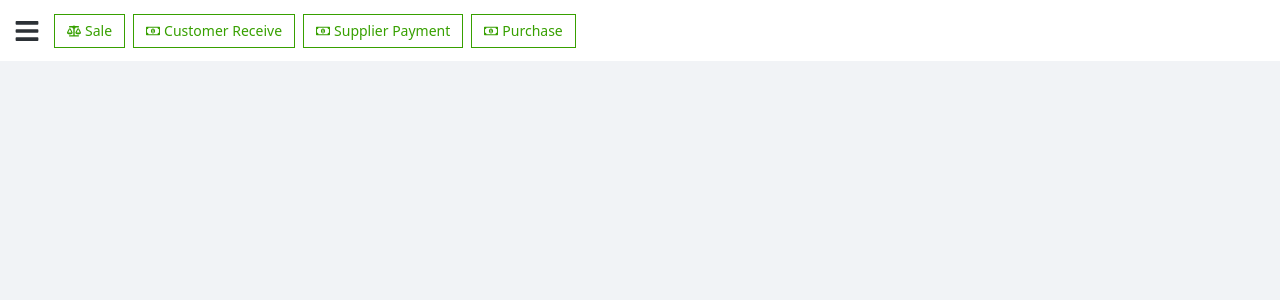
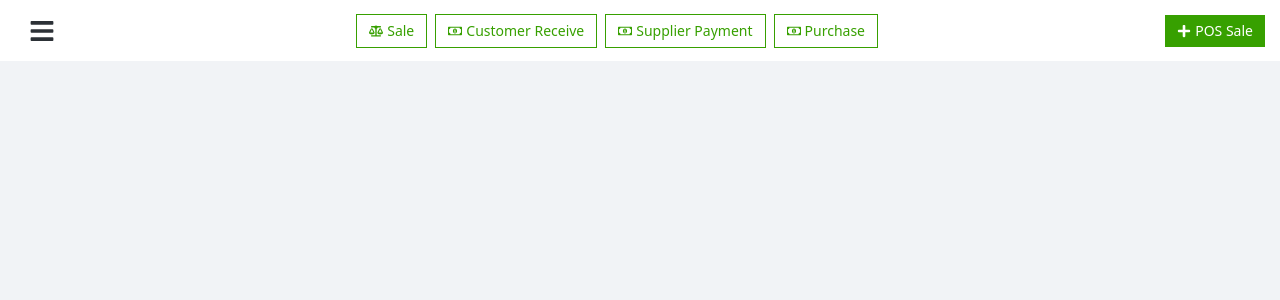
Before and after one commit to Usman-837/SalesERP_Software, a React (Vite) app: page / in a window 1280 px wide. Shown: the top 300 px of the page. Built offline with nearby package versions, Linux system fonts and the light colour scheme.

Commit message:
add POS sale button in navbar

```diff
--- a/src/components/Dashboard/Navbar.jsx
+++ b/src/components/Dashboard/Navbar.jsx
@@ -2,6 +2,7 @@ import React from 'react'
 import { FaBars } from "react-icons/fa"
 import { FaBalanceScale } from "react-icons/fa"
 import { FaRegMoneyBillAlt } from "react-icons/fa"
+import { FaPlus } from "react-icons/fa"
 
 export default function Navbar() {
 
@@ -30,7 +31,7 @@ export default function Navbar() {
 
   return (
     <nav className='bg-white'>
-      <div className='h-61  flex items-center'>
+      <div className='h-61  flex items-center justify-between px-15'>
         {/* Sidebar Toggle */}
         <div className='py-4 px-3.5 text-26 text-[#2C3136]'>
           <FaBars />
@@ -68,6 +69,12 @@ export default function Navbar() {
             <a href=''>Purchase</a>
           </div> */}
         </div>
+        <div className='flex gap-x-2'>
+          <div className='flex items-center gap-x-1 py-1.5 px-3 text-white text-sm bg-green'>
+            <FaPlus />
+            <a href=''>POS Sale</a>
+          </div>
+        </div>
       </div>
     </nav>
   )
--- a/tailwind.config.js
+++ b/tailwind.config.js
@@ -15,6 +15,9 @@ export default {
       },
       fontSize: {
         '26': '26px',
+      },
+      padding: {
+        '15': '15px',
       }
     },
   },
```
